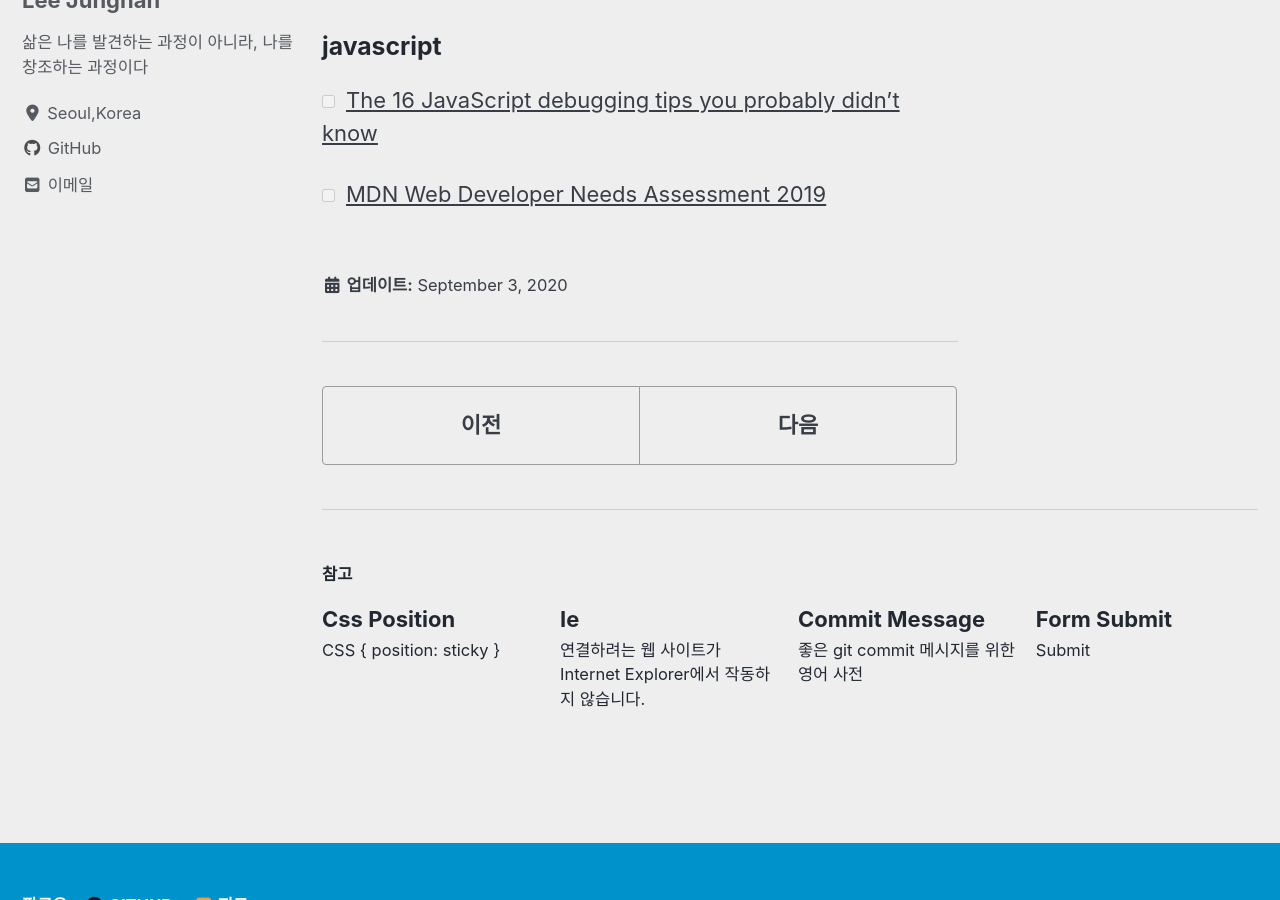
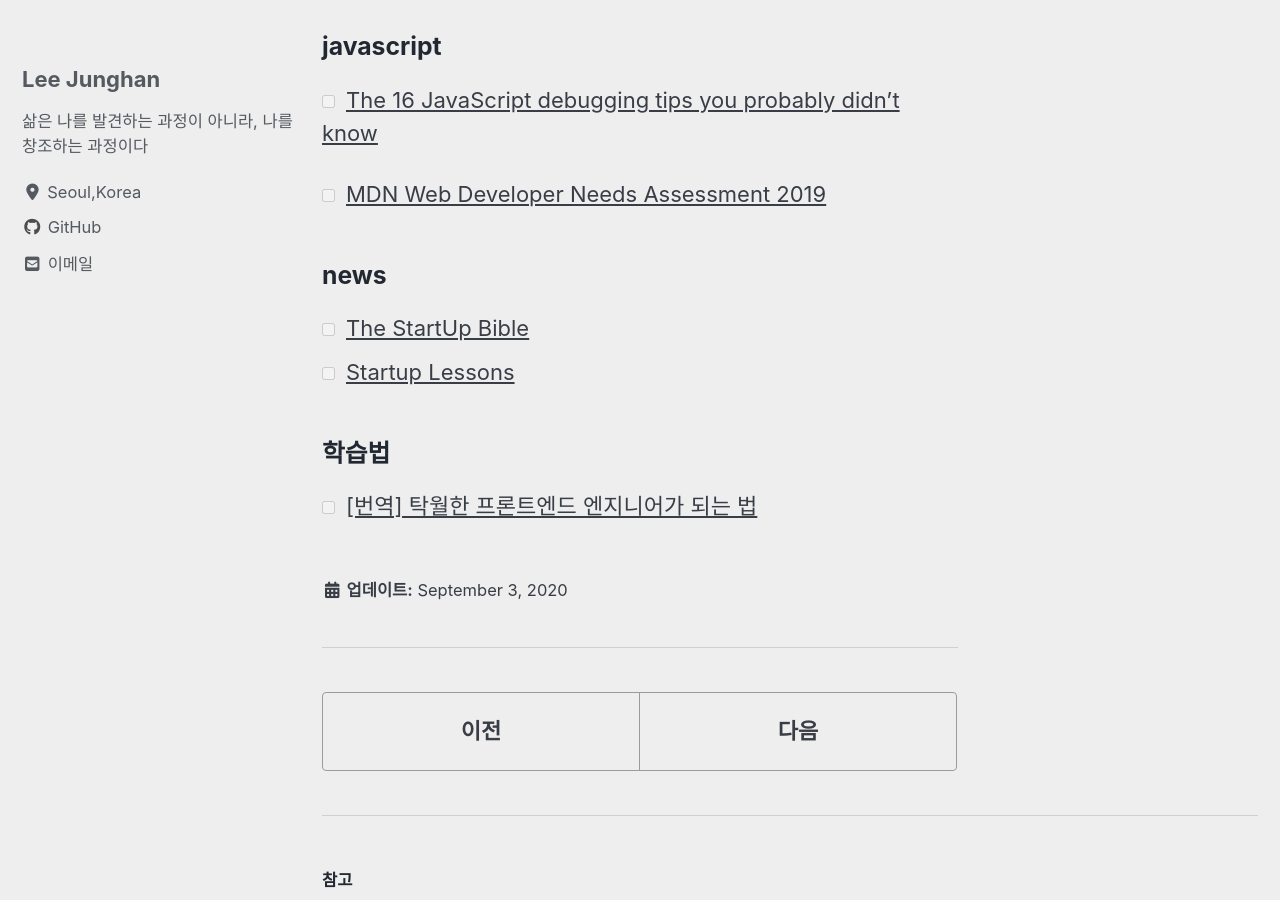
Before and after one commit to toyjhlee/toyjhlee.github.com, a Jekyll site: the page built from _posts/2020-09-03-should-read.md, in a window 1280 px wide and 900 px high, scrolled down 1767 px. Built offline with Jekyll 4.4.1, drawn with Linux system fonts in a browser that asks for light colours; cached includes are drawn as plain includes; nearby versions of some CDN libraries.

Commit message:
docs: add method of learning[

```diff
--- a/_posts/2020-09-03-should-read.md
+++ b/_posts/2020-09-03-should-read.md
@@ -49,3 +49,12 @@
 -   [ ] [The 16 JavaScript debugging tips you probably didn’t know](https://raygun.com/learn/javascript-debugging-tips?utm_medium=newsletter&utm_source=javascriptweekly&utm_campaign=cooperpress&utm_content=article)
 
 -   [ ] [MDN Web Developer Needs Assessment 2019](https://mdn-web-dna.s3-us-west-2.amazonaws.com/MDN-Web-DNA-Report-2019.pdf)
+
+### news
+
+-   [ ] [The StartUp Bible](https://www.thestartupbible.com/)
+-   [ ] [Startup Lessons](http://tkim.co/)
+
+### 학습법
+
+-   [ ] [[번역] 탁월한 프론트엔드 엔지니어가 되는 법](https://hyunseob.github.io/2016/02/21/how-to-become-a-great-frontend-engineer/)
```
